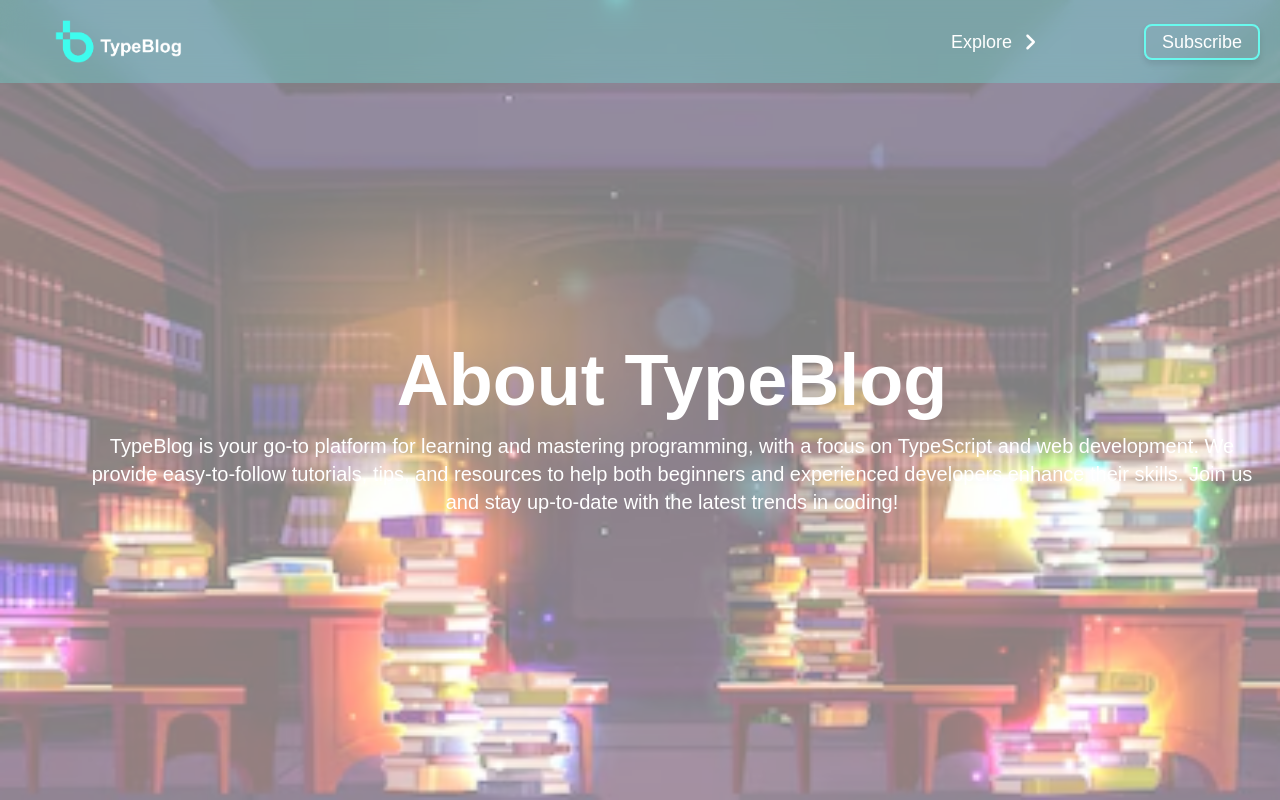
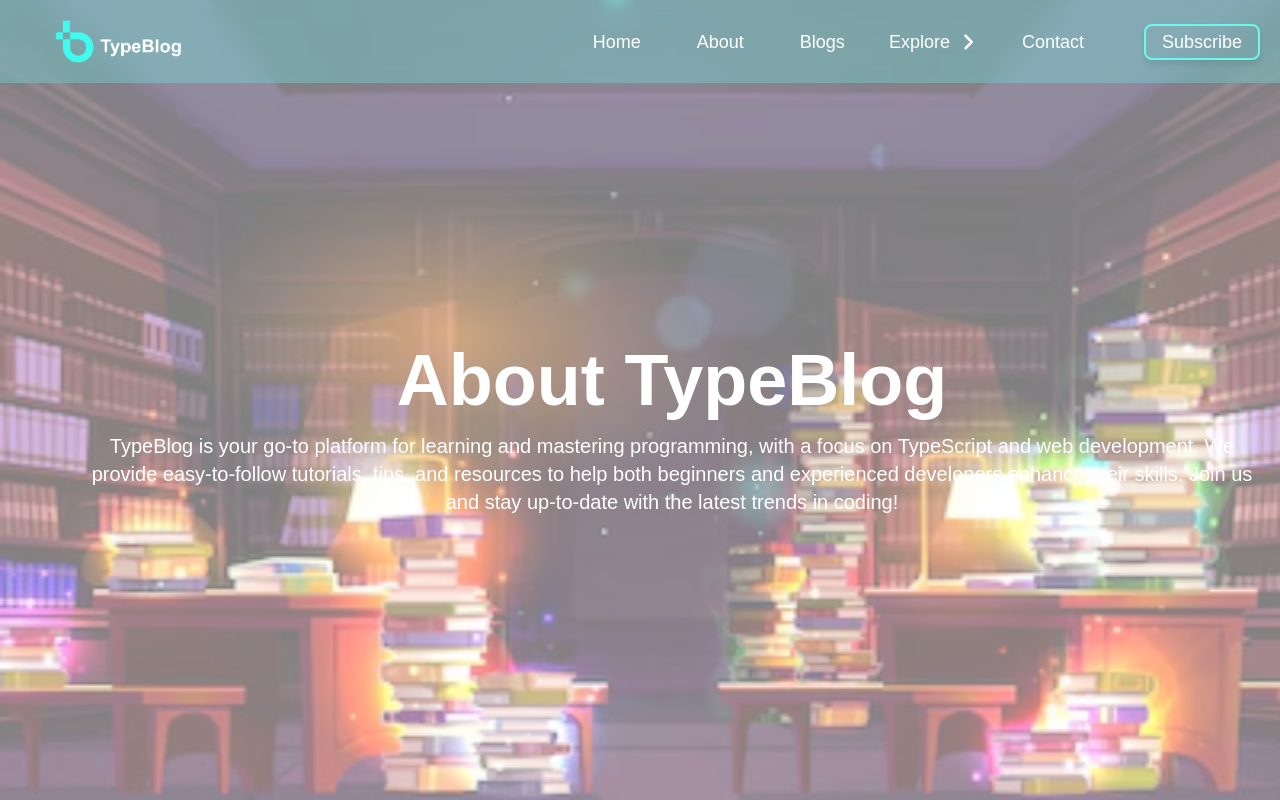
Before and after one commit to huzaifanaeem1/TypeBlog, a Next.js app: page /about in a window 1280 px wide. Shown: the top 800 px of the page. Built offline with nearby package versions, Linux system fonts and the light colour scheme.

Commit message:
blog-type

```diff
--- a/src/components/index.ts
+++ b/src/components/index.ts
@@ -16,6 +16,7 @@ import ExploreCrad from "./explore/ExploreCrad";
 import CategoryComp from "./categories/CategoryComp";
 import ContactForm from "./conact/ContactForm";
 import NavLink from "./navbar/NavLink";
+
 
 
 
--- a/src/components/navbar/Navbar.tsx
+++ b/src/components/navbar/Navbar.tsx
@@ -68,7 +68,7 @@ const Navbar = () => {
                 )}
               </div>
             ) : (
-              <NavLink key={item.id} slug={item.slug} name={item.name} />
+              <NavLink key={item.id} slug={item.slug} children={item.name} />
             )
           )}
         </nav>
```
